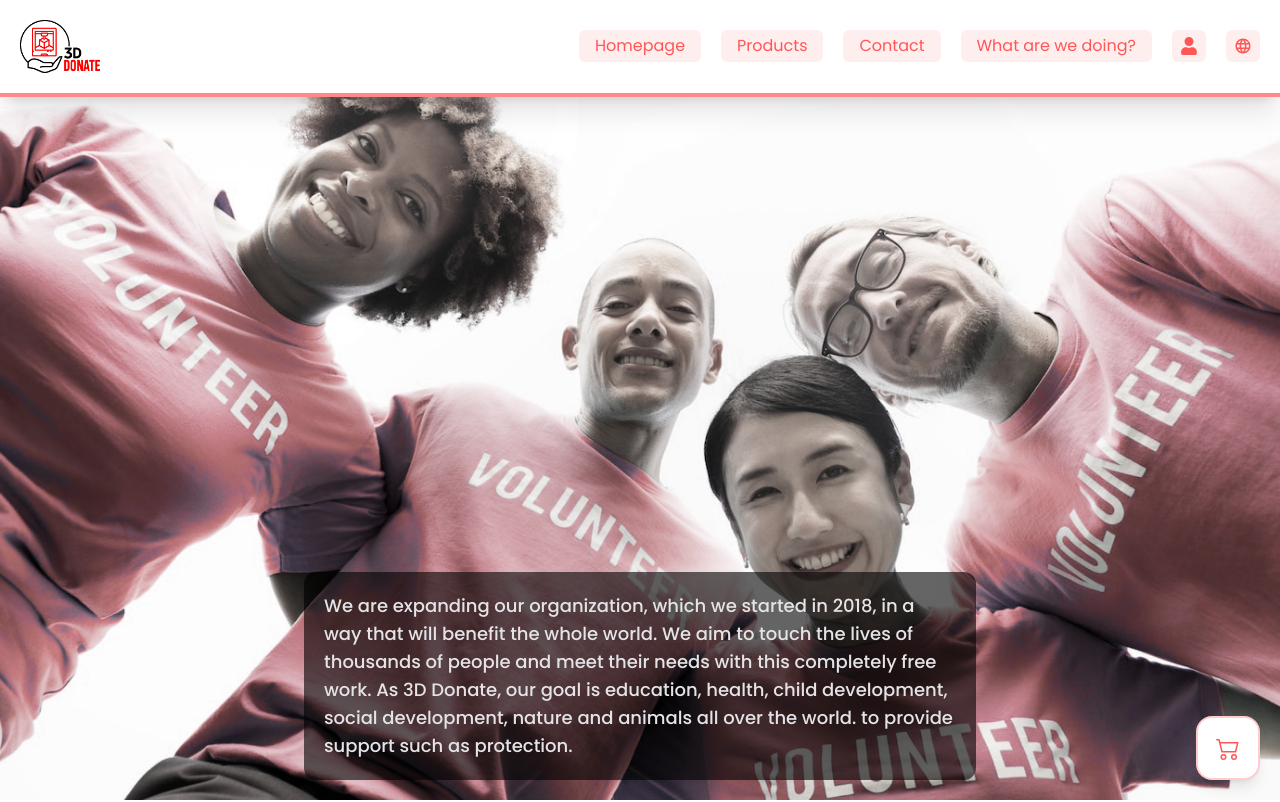
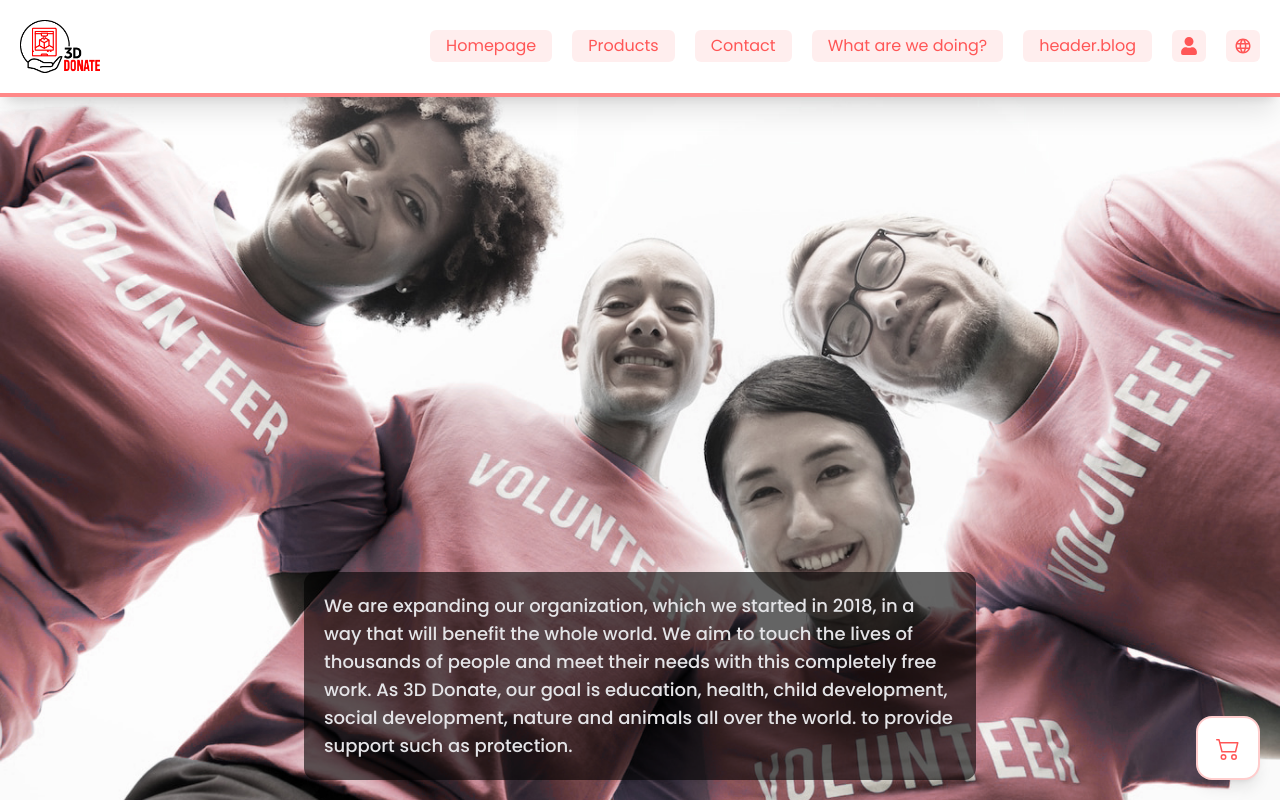
Before and after one commit to jaeger-dvlp/3d-donate-web, a React (Create React App) app: page / in a window 1280 px wide. Shown: the top 802 px of the page. Built offline with nearby package versions, Linux system fonts and the light colour scheme.

Commit message:
feat: add blog button

```diff
--- a/src/Components/Header.jsx
+++ b/src/Components/Header.jsx
@@ -76,6 +76,12 @@ export default function Header() {
             className="p-1 text-center active:scale-90 px-4 min-w-[6rem] transition-all duration-150 rounded-md hover:bg-brand-red/20 bg-brand-red/10 text-brand-red"
           >
             {t('header.whatarewedoing')}
+          </Link>
+          <Link
+            to={Contents.header.blog.links[i18next.language]}
+            className="p-1 text-center active:scale-90 px-4 min-w-[6rem] transition-all duration-150 rounded-md hover:bg-brand-red/20 bg-brand-red/10 text-brand-red"
+          >
+            {t('header.blog')}
           </Link>
           <Link
             to={Contents.header.account.links[i18next.language]}
@@ -160,6 +166,12 @@ export default function Header() {
             {t('header.whatarewedoing')}
           </Link>
           <Link
+            to={Contents.header.blog.links[i18next.language]}
+            className="p-1 text-center active:scale-90 px-4 w-full transition-all duration-150 rounded-md hover:bg-brand-red/20 bg-brand-red/10 text-brand-red"
+          >
+            {t('header.blog')}
+          </Link>
+          <Link
             to={Contents.header.account.links[i18next.language]}
             className="p-1 text-center active:scale-90 px-4 w-full transition-all duration-150 rounded-md hover:bg-brand-red/20 bg-brand-red/10 text-brand-red"
           >
```
